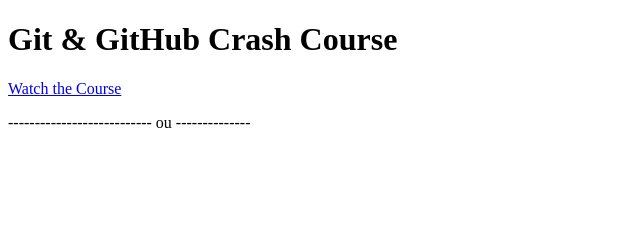
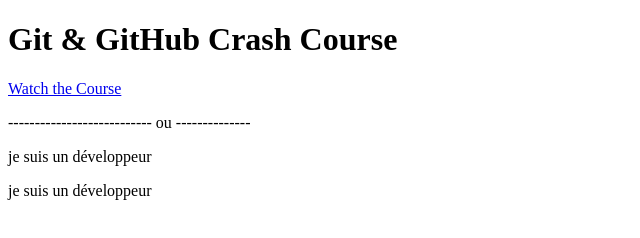
Before and after one commit to flyfret/github-crash-course, a plain HTML site: page index.html in a window 1280 px wide. Shown: the whole page, without its empty margins (0-640 px from the left). Drawn offline with Linux system fonts and the light colour scheme.

Commit message:
nouvelle modifications

```diff
--- a/index.html
+++ b/index.html
@@ -9,5 +9,7 @@
     <h1>Git & GitHub Crash Course</h1>
    <a href="https://www.youtube.com/watch?v=RGOj5yH7evk">Watch the Course</a>
    <p>--------------------------- ou --------------</p>
+       <p>je suis un développeur</p>
+    <p>je suis un développeur</p>
 </body>
 </html>
```
Also changed, not shown: 1 other file.
